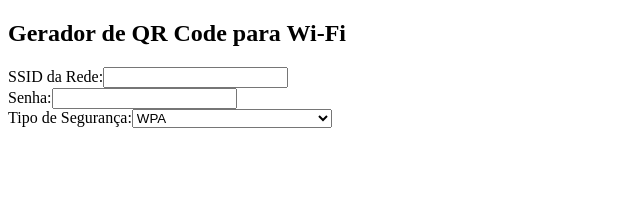
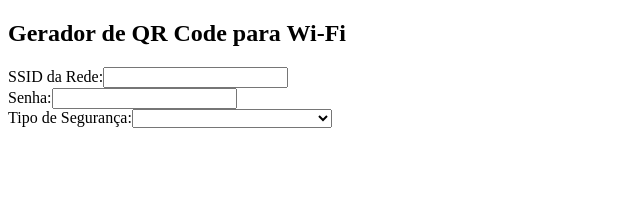
Before and after one commit to mateusoli98/qr-code-generator-for-wi-fi, a React (Vite) app: page / in a window 1280 px wide. Shown: the top 199 px of the page, without its empty margins (0-640 px from the left). Built offline with nearby package versions, Linux system fonts and the light colour scheme.

Commit message:
fix: add fake option in select and edit .test

```diff
--- a/src/components/App.tsx
+++ b/src/components/App.tsx
@@ -60,6 +60,7 @@ function App() {
             name="securityType"
             onChange={handleChangeForm}
           >
+            <option value="" className="text-black"></option>
             <option value="WPA" className="text-black">
               WPA
             </option>
```
Also changed, not shown: 1 other file (tests, documents, lock files or other folders).
